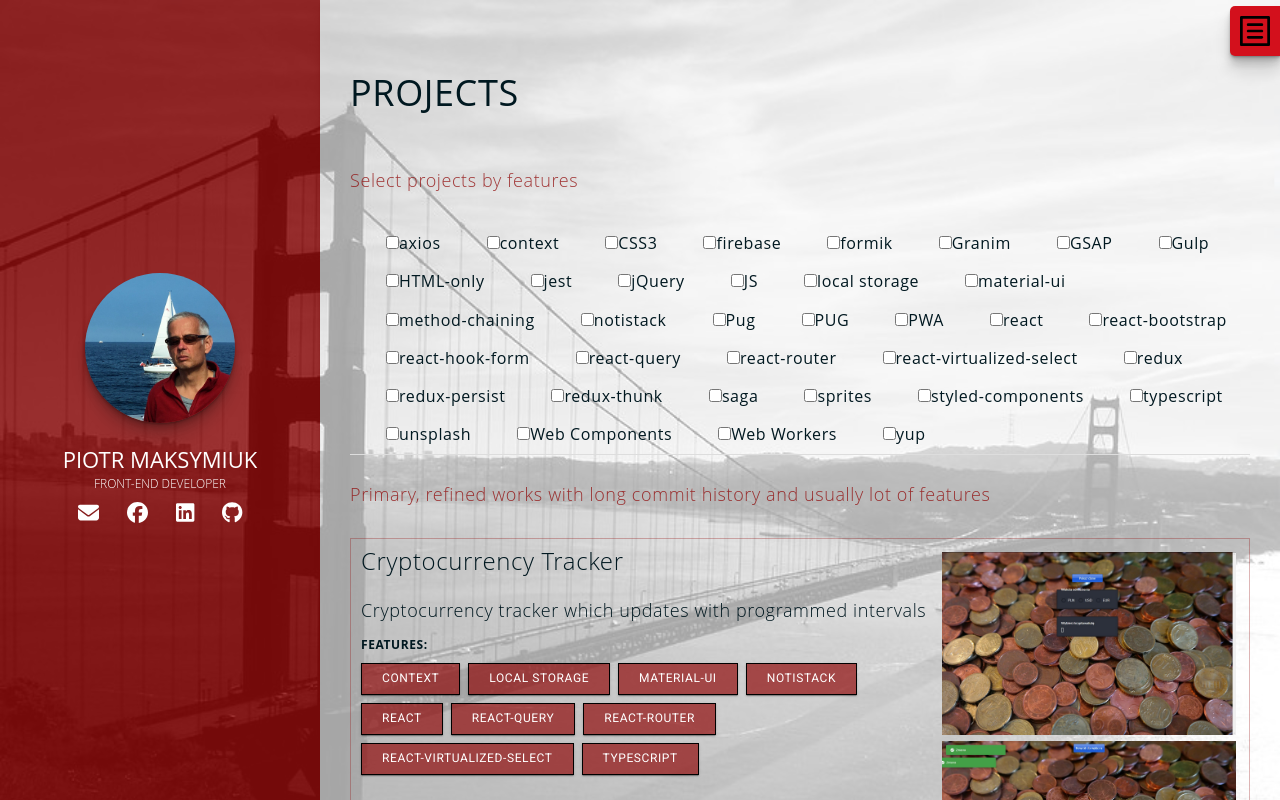
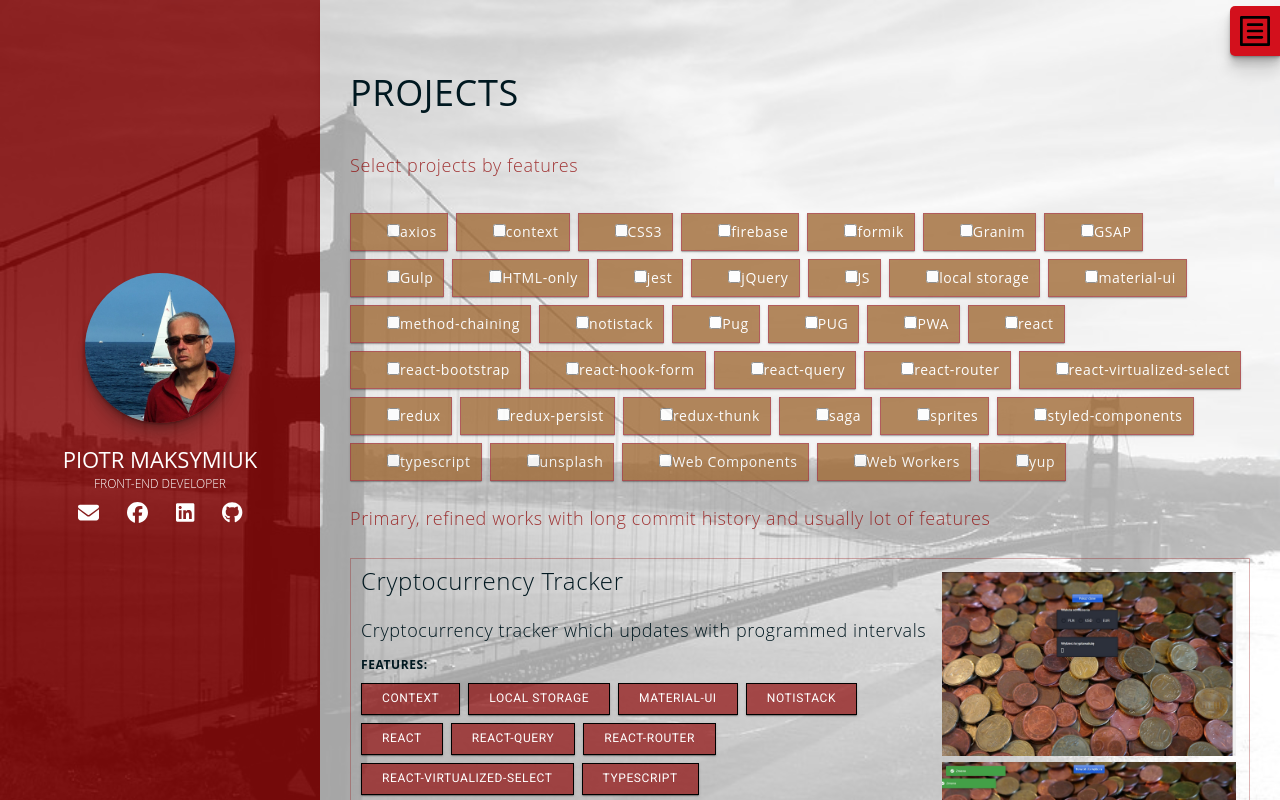
Before and after one commit to Kiszuriwalilibori/PortfolioNext, a Next.js app: page /projects in a window 1280 px wide. Built offline with nearby package versions, Linux system fonts and the light colour scheme.

Commit message:
checkboxes restyled, simplified styling of projects

```diff
--- a/src/components/projects/checkboxes.tsx
+++ b/src/components/projects/checkboxes.tsx
@@ -1,3 +1,4 @@
+import { Box } from "@mui/material";
 import { useId, useState } from "react";
 
 import { Checkbox, CheckboxGroup } from "rsuite";
@@ -13,17 +14,18 @@ export default function Checkboxes(props: Props) {
 
     const checkboxesArray = values.map(item => {
         return (
-            <Checkbox key={item} value={item}>
+            <Checkbox key={item} value={item} className="checkbox">
                 {item}
             </Checkbox>
         );
     });
 
     return (
-        <div>
+        <Box sx={{ marginBottom: "8px" }}>
             <h4>Select projects by features</h4>
             <div style={{ marginTop: 20, width: 240 }}>
                 <CheckboxGroup
+                    className="checkbox-group"
                     inline
                     name="checkboxList"
                     value={chkValue}
@@ -35,6 +37,6 @@ export default function Checkboxes(props: Props) {
                     {checkboxesArray}
                 </CheckboxGroup>
             </div>
-        </div>
+        </Box>
     );
 }
--- a/src/components/projects/index.tsx
+++ b/src/components/projects/index.tsx
@@ -9,6 +9,8 @@ import Checkboxes from "./checkboxes";
 import useGetProjects from "../../hooks/useGetProjects";
 
 import { ProjectsPageProps } from "../../../types";
+
+import { ProjectCategoryStack } from "../../../styles/styled";
 
 function Projects(props: ProjectsPageProps) {
     const { data, featuresList } = props;
@@ -50,30 +52,30 @@ function Projects(props: ProjectsPageProps) {
                     <h2 className="page__title">Projects</h2>
                     <Checkboxes values={featuresList} handleChange={changeHandler} />
                     {!isEmpty(projectsCategoryA) && (
-                        <article className="category-container">
+                        <ProjectCategoryStack spacing={2}>
                             <h4>Primary, refined works with long commit history and usually lot of features</h4>
                             {projectsCategoryA.map(item => (
                                 <SingleProject key={`${ID}--${item.title}`} projectData={item} />
                             ))}
-                        </article>
+                        </ProjectCategoryStack>
                     )}
                     {!isEmpty(projectsCategoryB) && (
-                        <article className="category-container">
+                        <ProjectCategoryStack spacing={2}>
                             <h4>
                                 Secondary projects - basically correct but very simple, usually just recruitment tasks
                             </h4>
                             {projectsCategoryB.map(item => (
                                 <SingleProject key={`${ID}--${item.title}`} projectData={item} />
                             ))}
-                        </article>
+                        </ProjectCategoryStack>
                     )}
                     {!isEmpty(projectsCategoryC) && (
-                        <article className="category-container">
+                        <ProjectCategoryStack spacing={2}>
                             <h4>Better leave unseen... at least code. Old, not maintained and not modernised works</h4>
                             {projectsCategoryC.map(item => (
                                 <SingleProject key={`${ID}--${item.title}`} projectData={item} />
                             ))}
-                        </article>
+                        </ProjectCategoryStack>
                     )}
                 </div>
             </div>
--- a/styles/_rs.scss
+++ b/styles/_rs.scss
@@ -185,7 +185,9 @@ label:hover .rs-checkbox-wrapper .rs-checkbox-inner::before {
     .rs-checkbox-inner::before {
     opacity: 0.5;
 }
-.test{color:white;}
+.test {
+    color: white;
+}
 .rs-checkbox-group {
     display: -webkit-box;
     display: -ms-flexbox;
@@ -202,3 +204,20 @@ label:hover .rs-checkbox-wrapper .rs-checkbox-inner::before {
     flex-direction: row;
     margin-left: -10px;
 }
+
+.checkbox {
+    color: white;
+    border: 1px solid #a03636;
+    padding-right: 10px;
+    background-color: #a06b36;
+    opacity: 0.8;
+    font-size: 14px;
+    box-shadow: 0px 2px 1px -1px rgba(0, 0, 0, 0.2), 0px 1px 1px 0px rgba(0, 0, 0, 0.14),
+        0px 1px 3px 0px rgba(0, 0, 0, 0.12);
+}
+.checkbox-group {
+    margin-left: -4px !important;
+    & > * {
+        margin: 4px 4px !important;
+    }
+}
--- a/styles/pages/_projects.scss
+++ b/styles/pages/_projects.scss
@@ -33,14 +33,8 @@
                 }
             }
 
-            & .category-container {
-                border-top: $greyish-border;
-                padding: calc($grid / 2) 0;
-                width: 100%;
-            }
             .project {
                 padding: calc($grid / 3);
-                margin: calc(2 * $grid / 3) 0;
                 border: 1px solid $red-color--xlight--subdued;
                 display: flex;
                 flex-direction: row;
@@ -51,23 +45,7 @@
                     flex-direction: column;
                     padding-bottom: 90px;
                 }
-                // &__more {
-                //     width: 120px;
-                //     height: 60px;
-                //     position: absolute;
-                //     bottom: 0;
-                //     left: 0;
-                //     cursor: pointer;
-                //     display: flex;
-                //     align-items: center;
-                //     justify-content: center;
-                //     color: $text-color--light;
-                //     transition: background-color 0.3s;
-                //     border-radius: 0;
-                //     border: 1px solid black;
-                //     box-shadow: 0px 2px 1px -1px rgba(0, 0, 0, 0.2), 0px 1px 1px 0px rgba(0, 0, 0, 0.14),
-                //         0px 1px 3px 0px rgba(0, 0, 0, 0.12);
-                // }
+
                 &__slides {
                     display: flex;
                     flex-direction: column;
@@ -99,18 +77,6 @@
                     @extend .subtitle-6;
                     padding-bottom: 0.5em;
                 }
-                // &__features-list {
-                //     list-style-type: none;
-                //     & .features-list__item {
-                //         @extend .subtitle-6;
-                //         background-color: $red-color--lighter--subdued;
-                //         margin: 3px 6px;
-                //         display: inline-block;
-                //         color: #fff;
-                //         padding: 4px 10px;
-                //         border: $black-border;
-                //     }
-                // }
             }
 
             @include above-mobile {
@@ -131,6 +97,7 @@
             & h4 {
                 @extend .subtitle-4;
                 color: $red-color--subdued;
+                padding-top: 0;
             }
         }
     }
--- a/styles/style.css
+++ b/styles/style.css
@@ -929,6 +929,23 @@ label:hover .rs-checkbox-wrapper .rs-checkbox-inner::before {
   margin-left: -10px;
 }
 
+.checkbox {
+  color: white;
+  border: 1px solid #a03636;
+  padding-right: 10px;
+  background-color: #a06b36;
+  opacity: 0.8;
+  font-size: 14px;
+  box-shadow: 0px 2px 1px -1px rgba(0, 0, 0, 0.2), 0px 1px 1px 0px rgba(0, 0, 0, 0.14), 0px 1px 3px 0px rgba(0, 0, 0, 0.12);
+}
+
+.checkbox-group {
+  margin-left: -4px !important;
+}
+.checkbox-group > * {
+  margin: 4px 4px !important;
+}
+
 .sidebar {
   display: none;
   flex-direction: column;
@@ -1158,14 +1175,8 @@ label:hover .rs-checkbox-wrapper .rs-checkbox-inner::before {
 .projects__content .container > div:first-of-type > div:first-of-type {
   width: 100% !important;
 }
-.projects__content .container .category-container {
-  border-top: 1px solid #ddd;
-  padding: 15px 0;
-  width: 100%;
-}
 .projects__content .container .project {
   padding: 10px;
-  margin: 20px 0;
   border: 1px solid rgba(145, 13, 13, 0.3);
   display: flex;
   flex-direction: row;
@@ -1227,6 +1238,7 @@ label:hover .rs-checkbox-wrapper .rs-checkbox-inner::before {
 }
 .projects__content .container h4 {
   color: rgba(145, 13, 13, 0.8);
+  padding-top: 0;
 }
 
 .project-feature {
--- a/styles/styled.ts
+++ b/styles/styled.ts
@@ -1,4 +1,4 @@
-import { Box, Button, styled } from "@mui/material";
+import { Box, Button, Stack, styled } from "@mui/material";
 
 export const ChipsContainer = styled(Box)(({ theme }) => ({
     marginLeft: theme.spacing(-0.5),
@@ -16,9 +16,15 @@ export const MoreButtonStyled = styled(Button)(({ theme }) => ({
     borderRadius: "0",
     boxShadow: theme.shadows[2],
     border: `1px solid ${theme.palette.common.black}`,
+    "&:hover": { boxShadow: theme.shadows[3] },
 }));
 export const MoreButtonContainer = styled(Box)(({ theme }) => ({
     position: "absolute",
     bottom: "0",
     left: "0",
 }));
+
+export const ProjectCategoryStack = styled(Stack)(({ theme }) => ({
+    padding: theme.spacing(2, 0),
+    width: "100%",
+}));
```
